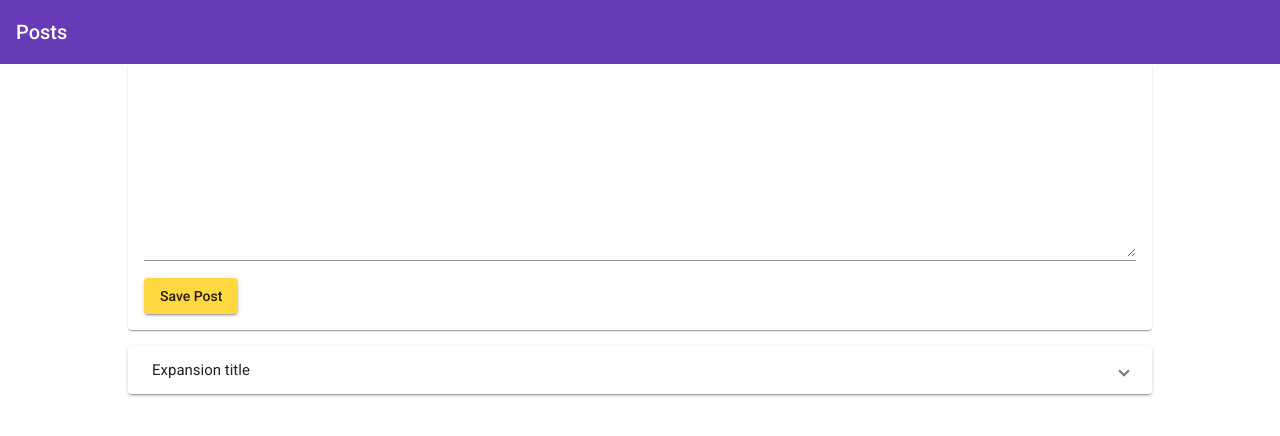
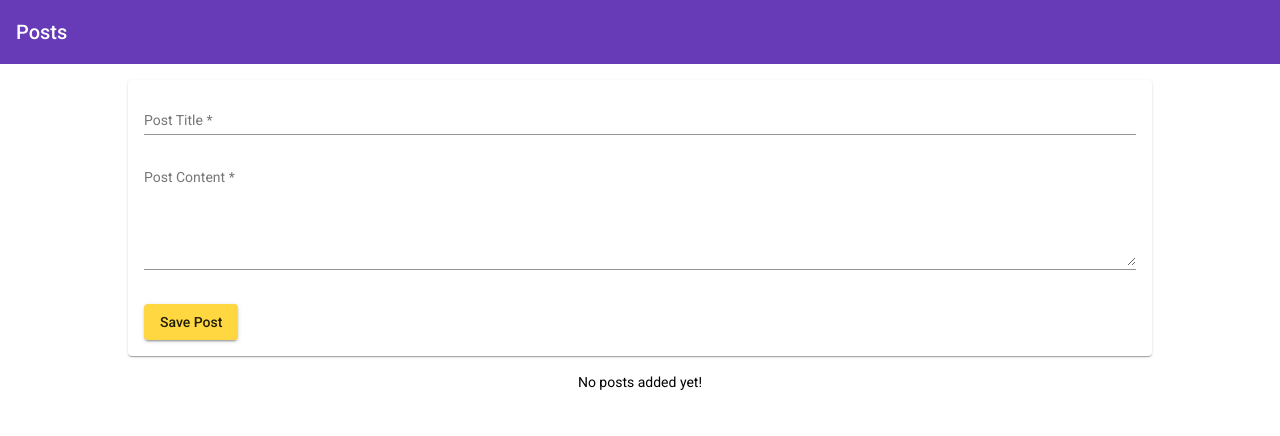
Before and after one commit to keerthisree-raghu/JustWrite, an Angular app: page / in a window 1280 px wide. Shown: the top 436 px of the page. Built offline with nearby package versions, Linux system fonts and the light colour scheme.

Commit message:
Preliminary front-end completed

```diff
--- a/src/app/app.component.css
+++ b/src/app/app.component.css
@@ -1,5 +1,4 @@
 main {
-    margin-top: 1rem;
     width: 80%;
-    margin: auto;
+    margin: 1rem auto;
 }
--- a/src/app/app.component.ts
+++ b/src/app/app.component.ts
@@ -1,4 +1,6 @@
 import { Component } from '@angular/core';
+
+import { Post } from './posts/post.model';
 
 @Component({
   selector: 'app-root',
@@ -6,5 +8,9 @@
   styleUrls: ['./app.component.css']
 })
 export class AppComponent {
-  title = 'JustWrite';
+  storedPosts: Post[] = [];
+
+  onPostAdded(post) {
+    this.storedPosts.push(post);
+  }
 }
--- a/src/app/app.module.ts
+++ b/src/app/app.module.ts
@@ -6,7 +6,7 @@
 import { MatCardModule } from '@angular/material/card';
 import { MatButtonModule } from '@angular/material/button';
 import { MatToolbarModule } from '@angular/material/toolbar';
-import {MatExpansionModule} from '@angular/material/expansion';
+import { MatExpansionModule } from '@angular/material/expansion';
 
 import { AppComponent } from './app.component';
 import { PostCreateComponent } from './posts/post-create/post-create.component';
--- a/src/app/posts/post-create/post-create.component.css
+++ b/src/app/posts/post-create/post-create.component.css
@@ -5,3 +5,7 @@
 textarea {
     width: 100%
 }
+
+button {
+    margin-top: 1rem;
+}
--- a/src/app/posts/post-create/post-create.component.html
+++ b/src/app/posts/post-create/post-create.component.html
@@ -1,9 +1,33 @@
 <mat-card>
-    <mat-form-field>
-        <textarea matInput rows="10" [(ngModel)]="enteredValue"></textarea>
-    </mat-form-field>
-    <button
-    mat-raised-button
-    color="accent"
-    (click)="onAddPost()">Save Post</button>
+    <form (submit)="onAddPost(postForm)" #postForm="ngForm">
+        <mat-form-field>
+            <input
+            matInput
+            type="text"
+            name="title"
+            ngModel
+            required
+            placeholder="Post Title"
+            #title="ngModel">
+            <mat-error *ngIf="title.invalid">Please enter a post title.</mat-error>
+        </mat-form-field>
+        <mat-form-field>
+            <textarea
+            matInput
+            rows="6"
+            name="content"
+            ngModel
+            required
+            placeholder="Post Content"
+            #content="ngModel">
+            </textarea>
+            <mat-error *ngIf="content.invalid">Please enter some post content.</mat-error>
+        </mat-form-field>
+        <button
+        mat-raised-button
+        color="accent"
+        type="submit">
+        Save Post
+        </button>
+    </form>
 </mat-card>
--- a/src/app/posts/post-create/post-create.component.ts
+++ b/src/app/posts/post-create/post-create.component.ts
@@ -1,4 +1,7 @@
 import { Component } from '@angular/core';
+import { NgForm } from '@angular/forms';
+
+import { PostsService } from '../posts.service';
 
 @Component({
     selector: 'app-post-create',
@@ -6,10 +9,17 @@
     styleUrls: ['./post-create.component.css']
 })
 export class PostCreateComponent {
-    enteredValue = '';
-    newPost = 'No Content';
+    enteredTitle = '';
+    enteredContent = '';
 
-    onAddPost() {
-        this.newPost = this.enteredValue;
+    constructor(public postsService: PostsService) {}
+
+    onAddPost(form: NgForm) {
+        if (form.invalid) {
+            return;
+        }
+
+        this.postsService.addPost(form.value.title, form.value.content);
+        form.resetForm();
     }
 }
--- a/src/app/posts/post-list/post-list.component.css
+++ b/src/app/posts/post-list/post-list.component.css
@@ -2,3 +2,7 @@
     display: block;
     margin-top: 1rem;
 }
+
+.info-text {
+    text-align: center;
+}
--- a/src/app/posts/post-list/post-list.component.html
+++ b/src/app/posts/post-list/post-list.component.html
@@ -1,8 +1,13 @@
-<mat-accordion>
-    <mat-expansion-panel>
+<mat-accordion multi="true" *ngIf="posts.length > 0">
+    <mat-expansion-panel *ngFor="let post of posts">
         <mat-expansion-panel-header>
-            Expansion title
+            {{ post.title }}
         </mat-expansion-panel-header>
-        Content expansion
+        <p>{{ post.content }}</p>
+        <mat-action-row>
+            <button mat-button color="primary">EDIT</button>
+            <button mat-button color="warn">DELETE</button>
+        </mat-action-row>
     </mat-expansion-panel>
 </mat-accordion>
+<p class="info-text mat-body-1" *ngIf="posts.length <= 0"> No posts added yet!</p>
--- a/src/app/posts/post-list/post-list.component.ts
+++ b/src/app/posts/post-list/post-list.component.ts
@@ -1,14 +1,35 @@
-import { Component } from '@angular/core';
+import { Component, OnInit, OnDestroy } from '@angular/core';
+import { Subscription } from 'rxjs';
+
+import { Post } from '../post.model';
+import { PostsService } from '../posts.service';
 
 @Component({
     selector: 'app-post-list',
     templateUrl: './post-list.component.html',
     styleUrls: ['./post-list.component.css']
 })
-export class PostListComponent {
-    posts = [
-        {title: 'First Post', content: 'First Content'},
-        {title: 'First Post', content: 'First Content'},
-        {title: 'First Post', content: 'First Content'},
-    ];
+export class PostListComponent implements OnInit, OnDestroy {
+    // posts = [
+    //     {title: 'First Post', content: 'First Content'},
+    //     {title: 'First Post', content: 'First Content'},
+    //     {title: 'First Post', content: 'First Content'},
+    // ];
+
+    posts: Post[] = [];
+    private postsSub: Subscription;
+
+    constructor(public postsService: PostsService) {}
+
+    ngOnInit() {
+        this.posts = this.postsService.getPosts();
+        this.postsSub = this.postsService.getPostUpdateListener()
+            .subscribe((posts: Post[]) => {
+                this.posts = posts;
+            });
+    }
+
+    ngOnDestroy() {
+        this.postsSub.unsubscribe();
+    }
 }
--- /dev/null
+++ b/src/app/posts/post.model.ts
@@ -0,0 +1,4 @@
+export interface Post {
+    title: string;
+    content: string;
+}
--- /dev/null
+++ b/src/app/posts/posts.service.ts
@@ -0,0 +1,24 @@
+import { Injectable } from '@angular/core';
+import { Subject } from 'rxjs';
+
+import { Post } from './post.model';
+
+@Injectable({providedIn: 'root'})
+export class PostsService {
+    private posts: Post[] = [];
+    private postsUpdated = new Subject<Post[]>();
+
+    getPosts() {
+        return [...this.posts];
+    }
+
+    getPostUpdateListener() {
+        return this.postsUpdated.asObservable();
+    }
+
+    addPost(title: string, content: string) {
+        const post: Post = {title: title, content: content};
+        this.posts.push(post);
+        this.postsUpdated.next([...this.posts]);
+    }
+}
```
